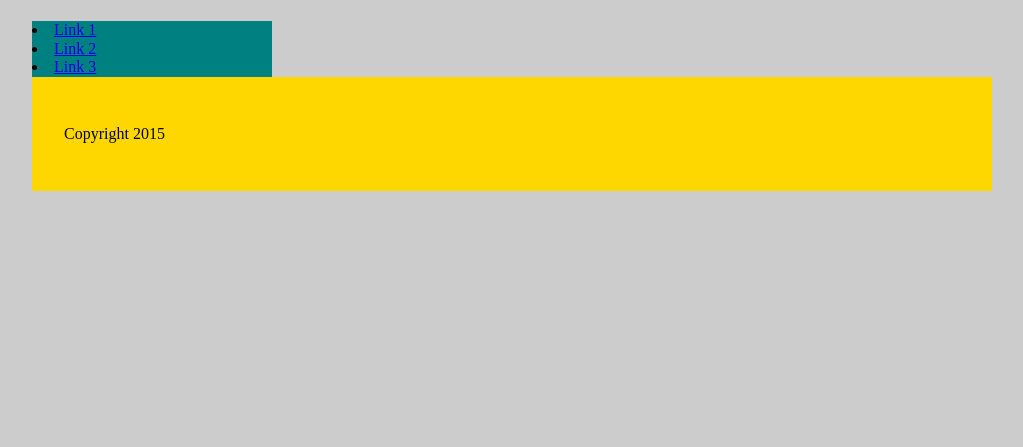
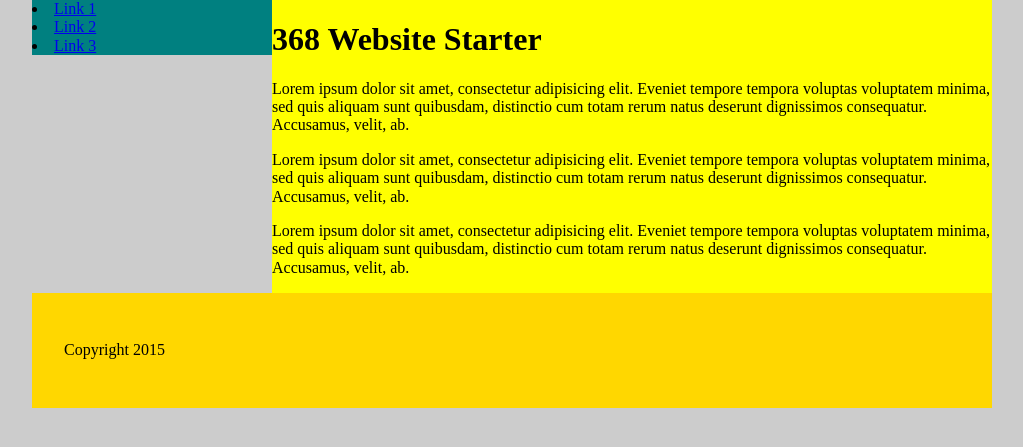
Before and after one commit to stwilliams0223/checkin-2, a Jekyll site: the page built from index.html, in a window 1280 px wide. Shown: the top 447 px of the page, without its empty margins (128-1151 px from the left). Built offline with Jekyll 4.4.1, drawn with Linux system fonts in a browser that asks for light colours; nearby versions of some CDN libraries.

Commit message:
Update index.html

```diff
--- a/index.html
+++ b/index.html
@@ -2,4 +2,9 @@
 layout: default
 ---
 
-	<h1>{{ site.name }}</h1>
+<main>
+  	<h1>368 Website Starter</h1>
+  <p>Lorem ipsum dolor sit amet, consectetur adipisicing elit. Eveniet tempore tempora voluptas voluptatem minima, sed quis aliquam sunt quibusdam, distinctio cum totam rerum natus deserunt dignissimos consequatur. Accusamus, velit, ab.</p>
+  <p>Lorem ipsum dolor sit amet, consectetur adipisicing elit. Eveniet tempore tempora voluptas voluptatem minima, sed quis aliquam sunt quibusdam, distinctio cum totam rerum natus deserunt dignissimos consequatur. Accusamus, velit, ab.</p>
+  <p>Lorem ipsum dolor sit amet, consectetur adipisicing elit. Eveniet tempore tempora voluptas voluptatem minima, sed quis aliquam sunt quibusdam, distinctio cum totam rerum natus deserunt dignissimos consequatur. Accusamus, velit, ab.</p>
+</main>
```
